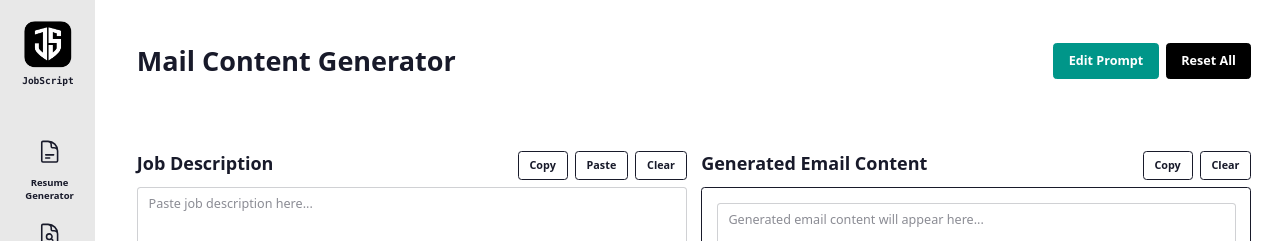
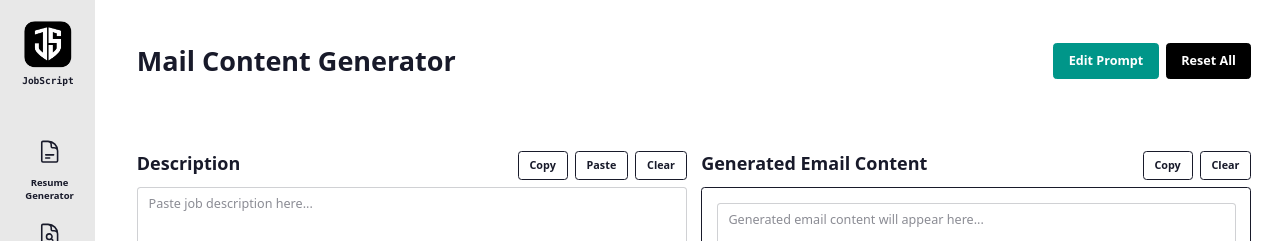
Before and after one commit to rgcsekaraa/jobscript, a Next.js app: page /mail in a window 1280 px wide. Shown: the top 241 px of the page. Built offline with nearby package versions, Linux system fonts and the light colour scheme.

Commit message:
minor cosmetic change

```diff
--- a/app/mail/page.tsx
+++ b/app/mail/page.tsx
@@ -329,7 +329,7 @@ export default function MailPage() {
         {/* Left Side - Job Description */}
         <div>
           <div className="flex justify-between mb-2">
-            <h2 className="text-xl font-semibold">Job Description</h2>
+            <h2 className="text-xl font-semibold">Description</h2>
             <div className="flex gap-2">
               <button
                 className="btn btn-outline btn-sm"
```
